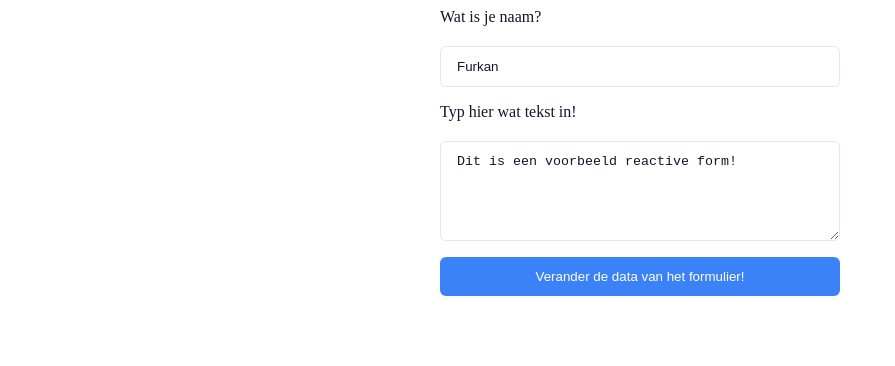
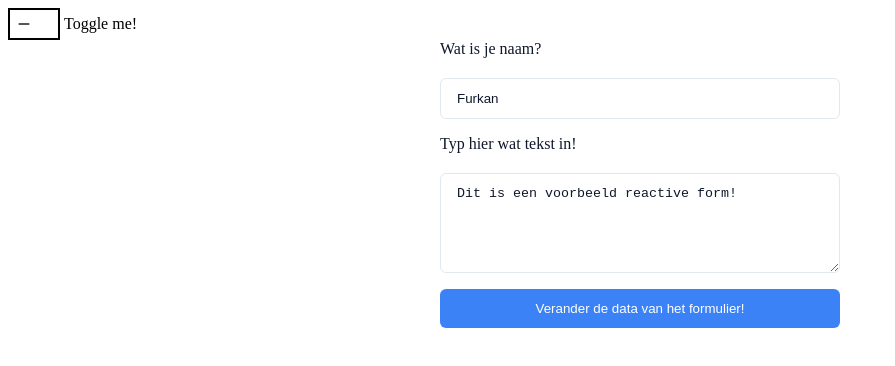
Before and after one commit to furkangurbuz5/smoothie, an Angular app: page / in a window 1280 px wide. Shown: the top 366 px of the page, without its empty margins (0-895 px from the left). Built offline with nearby package versions, Linux system fonts and the light colour scheme.

Commit message:
signal and input practice

```diff
--- a/src/app/app.html
+++ b/src/app/app.html
@@ -1 +1,6 @@
-<app-smoothie-form></app-smoothie-form>
+<mat-slide-toggle
+  [required]="true"
+  (change)="onSlideToggle($event)"
+> Toggle me! </mat-slide-toggle>
+
+<app-smoothie-form [slideToggled]="slideToggled.asReadonly()"></app-smoothie-form>
--- a/src/app/app.ts
+++ b/src/app/app.ts
@@ -1,12 +1,19 @@
-import { Component, signal } from '@angular/core';
+import { Component, Signal, signal, WritableSignal } from '@angular/core';
 import { SmoothieForm } from '../form/smoothie-form/smoothie-form';
+import { MatSlideToggle, MatSlideToggleChange } from '@angular/material/slide-toggle';
 
 @Component({
   selector: 'app-root',
-  imports: [SmoothieForm],
+  imports: [SmoothieForm, MatSlideToggle],
   templateUrl: './app.html',
   styleUrl: './app.css',
 })
 export class App {
   protected readonly title = signal('smoothie');
+
+  slideToggled: WritableSignal<boolean> = signal(false);
+
+  onSlideToggle(change: MatSlideToggleChange): void {
+    this.slideToggled.set(change.checked);
+  };
 }
--- a/src/form/smoothie-form/smoothie-form.ts
+++ b/src/form/smoothie-form/smoothie-form.ts
@@ -1,4 +1,13 @@
-import { ChangeDetectionStrategy, Component, inject, OnInit, signal, Signal } from '@angular/core';
+import {
+  ChangeDetectionStrategy,
+  Component, effect,
+  inject,
+  input,
+  InputSignal,
+  OnInit,
+  signal,
+  Signal,
+} from '@angular/core';
 import { FormBuilder, FormGroup, ReactiveFormsModule } from '@angular/forms';
 
 @Component({
@@ -11,6 +20,8 @@ import { FormBuilder, FormGroup, ReactiveFormsModule } from '@angular/forms';
 export class SmoothieForm implements OnInit {
   fb: FormBuilder = inject(FormBuilder);
 
+  slideToggled: InputSignal<Signal<boolean>> = input<Signal<boolean>>(signal(false));
+
   title: Signal<string> = signal('smoothies are nice!');
 
   smoothieForm: FormGroup = this.fb.group({
@@ -18,6 +29,13 @@ export class SmoothieForm implements OnInit {
     name: '',
     text: '',
   });
+
+  constructor() {
+    effect(() => {
+      const isToggled = this.slideToggled();
+      console.log(isToggled());
+    })
+  }
 
   ngOnInit() {
     console.log(this.title());
```
